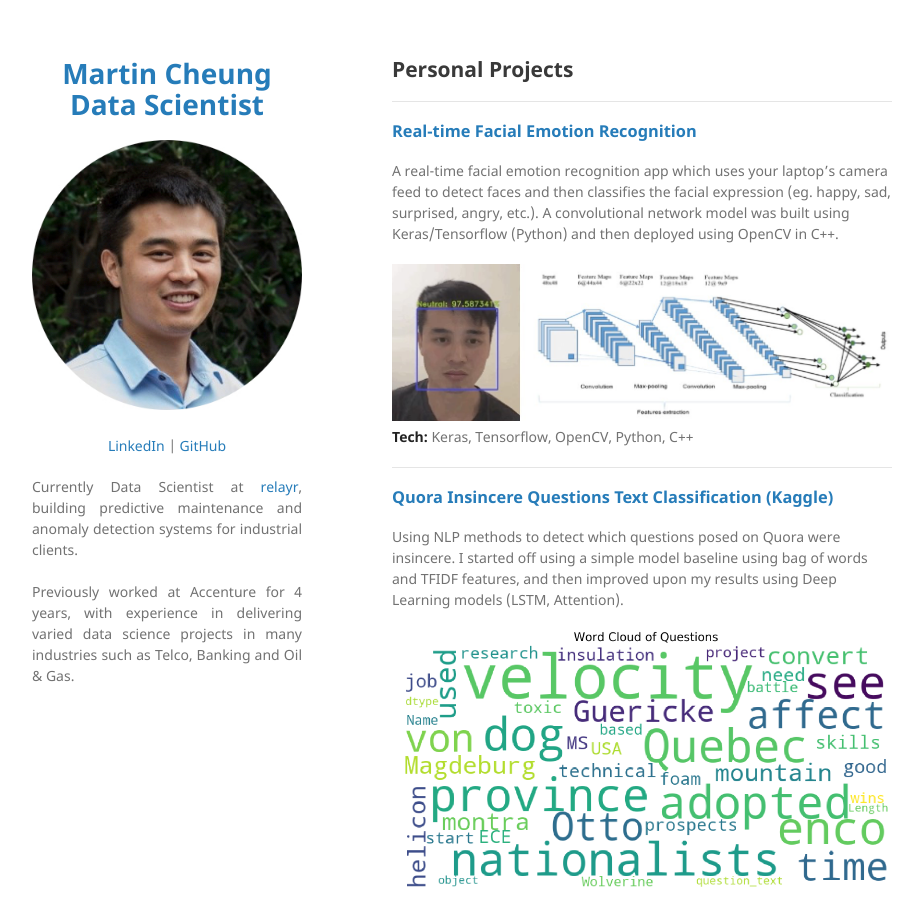
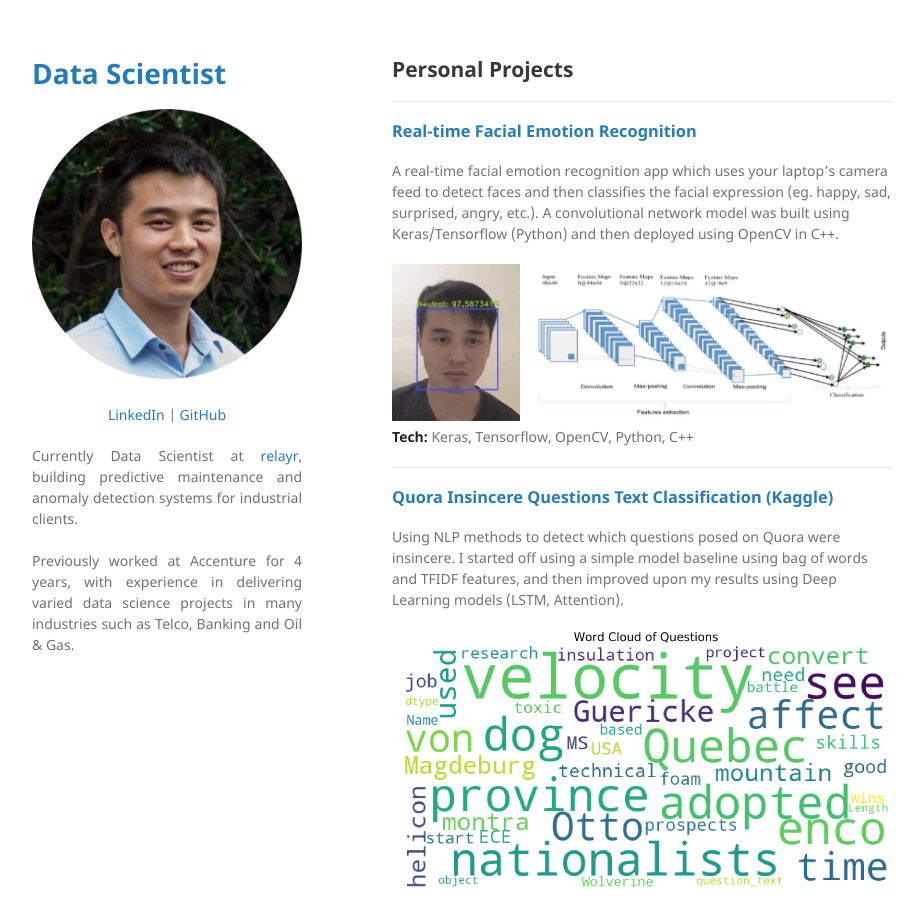
Before and after one commit to martycheung/martycheung.github.io, a Jekyll site: the page built from index.md, in a window 1280 px wide and 900 px high. Shown: the whole window, without its empty margins (178-1099 px from the left). Built offline with Jekyll 4.4.1, drawn with Linux system fonts in a browser that asks for light colours; our own code applies the rules of GitHub Pages for plain Markdown files.

```diff
--- a/_layouts/default.html
+++ b/_layouts/default.html
@@ -14,7 +14,7 @@
   <body>
     <div class="wrapper">
       <header>
-        <h1><a href="{{ "/" | absolute_url }}">{{ site.title | default: site.github.repository_name }}</a></h1>
+        <h1><a href="{{ "/" | absolute_url }}">{{ "Data Scientist" | default: site.github.repository_name }}</a></h1>
 
         {% if site.logo %}
           <img src="{{site.logo | relative_url}}" alt="Logo" />
```
